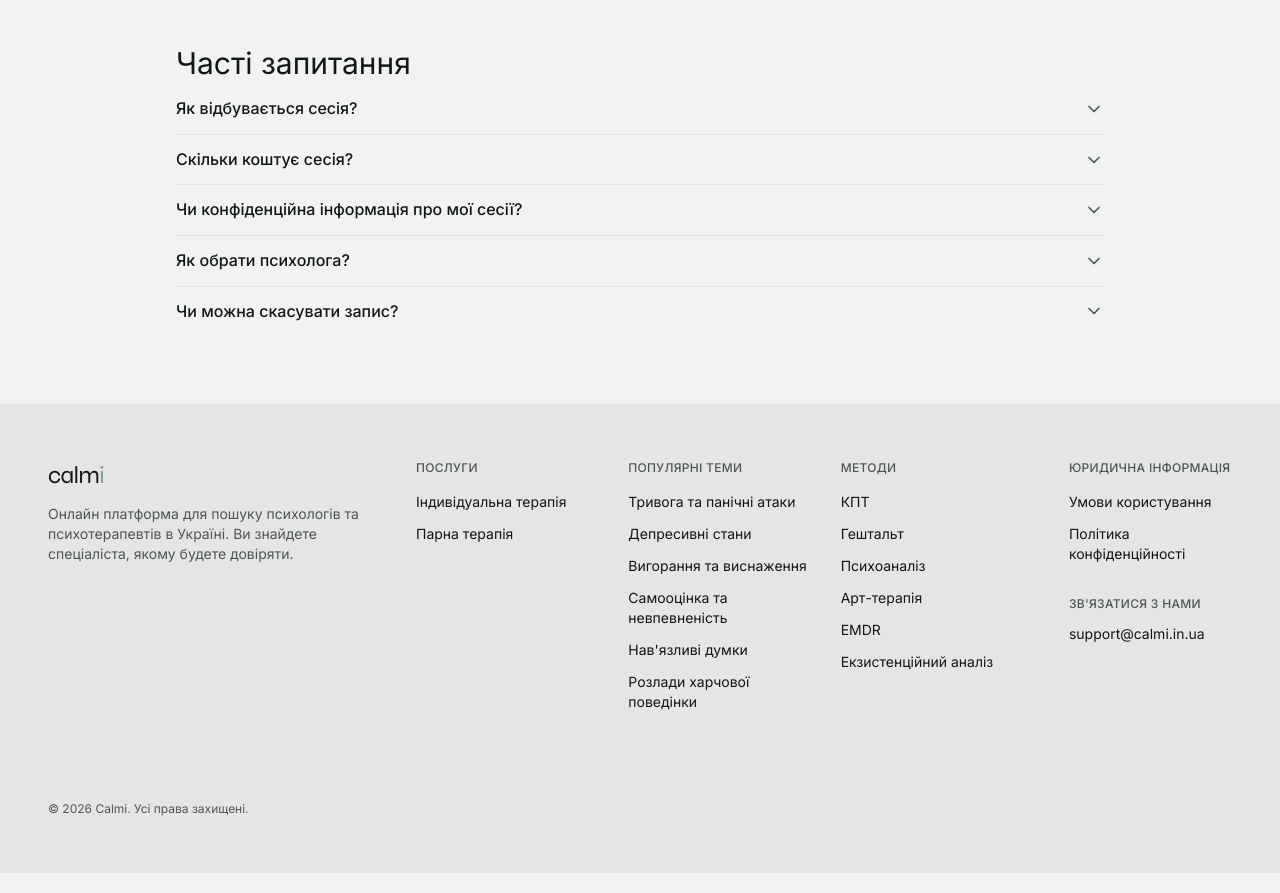
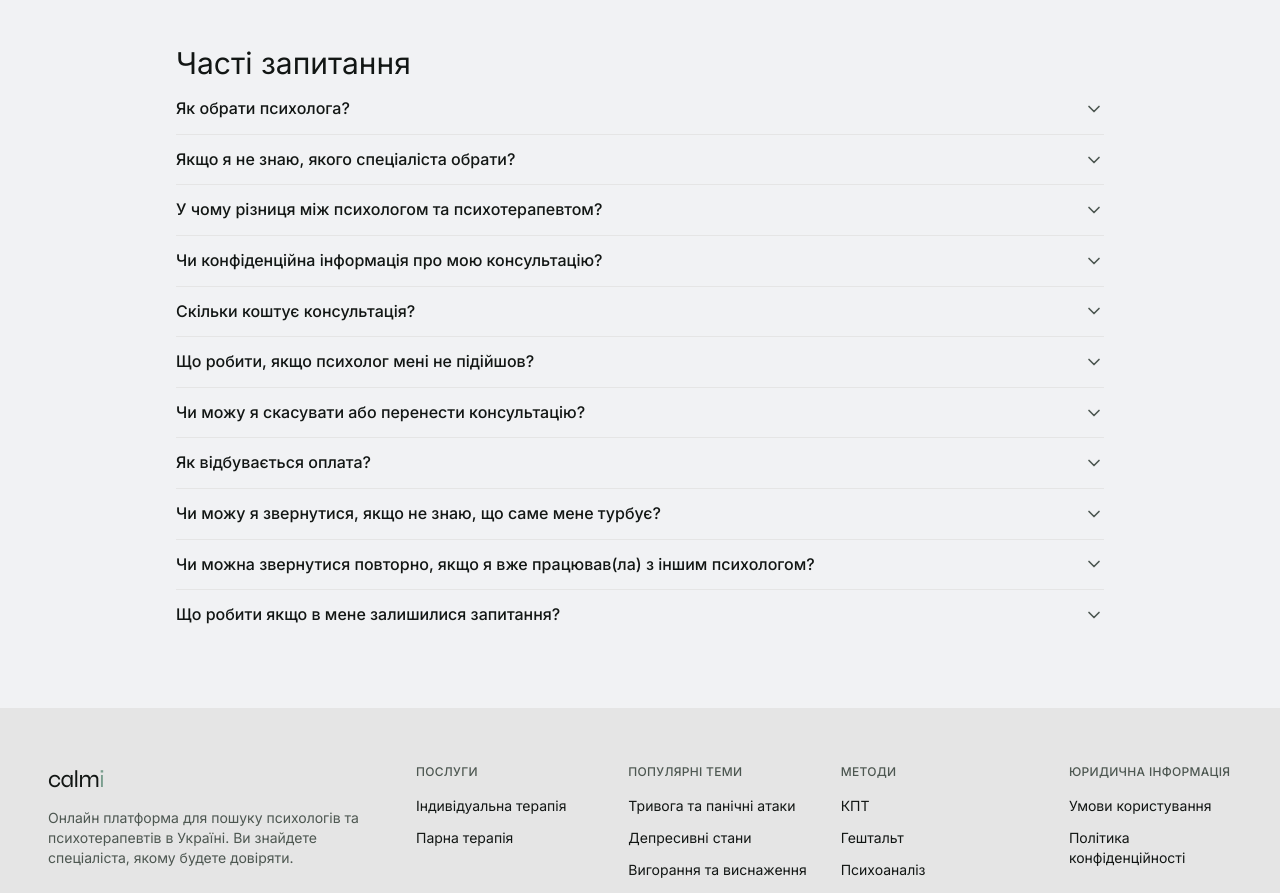
Before and after one commit to nazarskill0-ops/betweensoul, a Next.js app: page / in a window 1280 px wide. Shown: the part 2880-3773 px from the top of the page. Built offline with nearby package versions, Linux system fonts and the light colour scheme.

Commit message:
Update FAQ section

```diff
--- a/src/components/home/FAQSection.tsx
+++ b/src/components/home/FAQSection.tsx
@@ -1,7 +1,7 @@
 import { FAQAccordion, type FAQItem } from "@/features/psychologists/components/FAQAccordion";
 
 const HOME_FAQ_ITEMS: FAQItem[] = [
-  {
+  /*{
     question: "Як відбувається сесія?",
     answer:
       "Сесія триває 50 хвилин і проходить онлайн через відеозв'язок прямо на платформі Calmi — окремий застосунок не потрібен.",
@@ -25,7 +25,64 @@ const HOME_FAQ_ITEMS: FAQItem[] = [
     question: "Чи можна скасувати запис?",
     answer:
       "Так, безкоштовно — якщо зробити це не пізніше ніж за 24 години до початку сесії. При скасуванні пізніше або неявці кошти не повертаються.",
+  }, */
+  {
+    question: "Як обрати психолога?",
+    answer:
+      "Оберіть спеціаліста відповідно до запиту, досвіду та методів роботи. Якщо сумніваєтеся, перегляньте профілі спеціалістів або зверніться до нас, ми допоможемо підібрати психолога саме для вашої ситуації.",
   },
+  {
+    question: "Якщо я не знаю, якого спеціаліста обрати?",
+    answer:
+      "Це нормально, багато людей не знають, з чого почати. На Calmi ви зможете скористатися функцією підбору спеціаліста: достатньо відповісти на кілька простих запитань про ваш запит і побажання, після чого ми запропонуємо психологів або психотерапевтів, які найкраще вам підходять. Якщо захочете, ви також зможете обрати спеціаліста самостійно, переглянувши його профіль.",
+  },
+  {
+    question: "У чому різниця між психологом та психотерапевтом?",
+    answer:
+      "Психолог допомагає розібратися з емоціями, труднощами у стосунках, стресом та іншими життєвими питаннями. Психотерапевт використовує методи психотерапії для довготривалої роботи зі складнішими психологічними проблемами.",
+  },
+  {
+    question: "Чи конфіденційна інформація про мою консультацію?",
+    answer:
+      "Так. Конфіденційність — один із головних принципів психологічної допомоги. Ми не маємо доступу до ваших консультацій і не ознайомлюємося з тим, що ви обговорюєте зі спеціалістом. Уся комунікація між вами та психологом або психотерапевтом залишається приватною.",
+  },
+  {
+    question: "Скільки коштує консультація?",
+    answer:
+     "Вартість залежить від спеціаліста. Актуальна ціна завжди вказана у його профілі до бронювання.",
+  },
+  {
+    question: "Що робити, якщо психолог мені не підійшов?",
+    answer:
+      "Це нормально. Відчуття довіри до спеціаліста дуже важливе. Ви можете припинити роботу та обрати іншого психолога, який більше відповідатиме вашим очікуванням.",
+  },
+  {
+    question: "Чи можу я скасувати або перенести консультацію?",
+    answer:
+      "Так. Консультацію можна безкоштовно скасувати або перенести не пізніше ніж за 24 години до її початку. Якщо скасування відбувається пізніше або клієнт не з'являється, кошти не повертаються.",
+  },
+  {
+    question: "Як відбувається оплата?",
+    answer:
+      "Оплата здійснюється онлайн під час бронювання консультації за допомогою банківської картки. Ваше місце резервується лише після успішної оплати.",
+  },
+  {
+    question: "Чи можу я звернутися, якщо не знаю, що саме мене турбує?",
+    answer:
+      "Так. Не обов'язково мати чітко сформульований запит. Якщо ви відчуваєте тривогу, втому, емоційне виснаження або просто розумієте, що щось не так, психолог допоможе розібратися в причинах.",
+  },
+  {
+    question: "Чи можна звернутися повторно, якщо я вже працював(ла) з іншим психологом?",
+    answer:
+      "Так. Попередній досвід терапії не є перешкодою. Новий спеціаліст може запропонувати інший підхід або допомогти продовжити роботу над вашим запитом.",
+  },
+  {
+    question: "Що робити якщо в мене залишилися запитання?",
+    answer:
+      "Напишіть нам в Telegram або на support@calmi.in.ua",
+  },
+
+
 ];
 
 export function FAQSection() {
```
